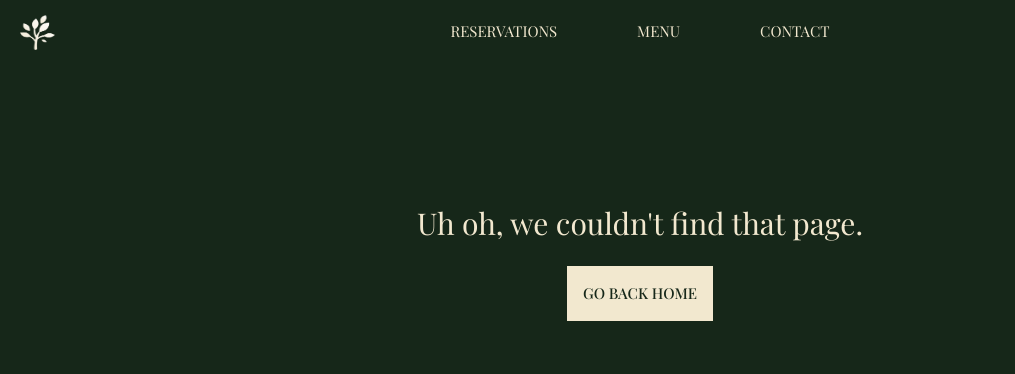
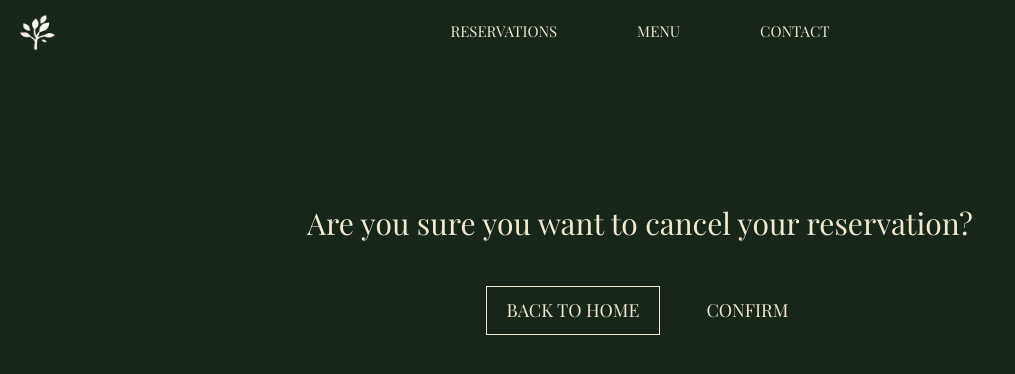
Before and after one commit to malin-nilsson/RestaurantBookingApp, a React (Create React App) app in the folder frontend/: page /booking_cancelation/1 in a window 1280 px wide. Shown: the top 374 px of the page, without its empty margins (0-1015 px from the left). Built offline with nearby package versions, Linux system fonts and the light colour scheme; no server answers; a web font is replaced by a local one.

Commit message:
added files

```diff
--- a/frontend/src/App.tsx
+++ b/frontend/src/App.tsx
@@ -1,59 +1,60 @@
-import './App.css'
-import { BrowserRouter, Route, Routes } from 'react-router-dom'
-import Layout from './components/Layout'
-import Home from './components/pages/Home'
-import Reservations from './components/pages/Reservations'
-import Contact from './components/pages/Contact'
-import Menu from './components/pages/Menu'
-import NotFound from './components/pages/NotFound'
-import { useEffect, useState } from 'react'
+import "./App.css";
+import { BrowserRouter, Route, Routes } from "react-router-dom";
+import Layout from "./components/Layout";
+import Home from "./components/pages/Home";
+import Reservations from "./components/pages/Reservations";
+import Contact from "./components/pages/Contact";
+import Menu from "./components/pages/Menu";
+import NotFound from "./components/pages/NotFound";
+import { useEffect, useState } from "react";
 // Context
 import {
   BookingContext,
   BookingInterface,
   defaultValue,
-} from './context/BookingContext'
-import axios from 'axios'
-import { IReservation } from './models/IReservation'
-import { CreateAdminReservation } from './components/pages/AdminReservation'
-import Admin from './components/pages/Admin'
+} from "./context/BookingContext";
+import axios from "axios";
+import { IReservation } from "./models/IReservation";
+import { CreateAdminReservation } from "./components/pages/AdminReservation";
+import Admin from "./components/pages/Admin";
+import UserCancelReservation from "./components/pages/UserCancelReservation";
 
 function App() {
-  const [bookings, setBookings] = useState<BookingInterface>(defaultValue)
+  const [bookings, setBookings] = useState<BookingInterface>(defaultValue);
 
   useEffect(() => {
-    if (bookings.bookings.length !== 0) return
+    if (bookings.bookings.length !== 0) return;
     // Get all bookings and save them in Booking context
     axios
-      .get<IReservation[]>('http://localhost:4000/bookings')
+      .get<IReservation[]>("http://localhost:4000/bookings")
       .then((response) => {
-        setBookings({ ...bookings, bookings: response.data })
-      })
-  }, [bookings])
+        setBookings({ ...bookings, bookings: response.data });
+      });
+  }, [bookings]);
 
   // Update Booking context
   bookings.updateBooking = (r: IReservation) => {
-    const newBookingsList = [...bookings.bookings]
+    const newBookingsList = [...bookings.bookings];
 
     for (let i = 0; i < newBookingsList.length; i++) {
       if (newBookingsList[i]._id === r._id) {
-        newBookingsList.splice(i, 1, r)
+        newBookingsList.splice(i, 1, r);
       }
     }
-    setBookings({ ...bookings, bookings: newBookingsList })
-  }
+    setBookings({ ...bookings, bookings: newBookingsList });
+  };
 
   // Delete from Booking context
   bookings.deleteBooking = (r: IReservation) => {
-    const newBookingsList = [...bookings.bookings]
+    const newBookingsList = [...bookings.bookings];
 
     for (let i = 0; i < newBookingsList.length; i++) {
       if (newBookingsList[i]._id === r._id) {
-        newBookingsList.splice(i, 1)
+        newBookingsList.splice(i, 1);
       }
     }
-    setBookings({ ...bookings, bookings: newBookingsList })
-  }
+    setBookings({ ...bookings, bookings: newBookingsList });
+  };
 
   return (
     <BookingContext.Provider value={bookings}>
@@ -64,6 +65,10 @@ function App() {
             <Route path="/admin" element={<Admin />} />
             <Route path="/admin/create" element={<CreateAdminReservation />} />
             <Route path="/reservations" element={<Reservations />} />
+            <Route
+              path="/booking_cancelation/:id"
+              element={<UserCancelReservation />}
+            />
             <Route path="/menu" element={<Menu />} />
             <Route path="/contact" element={<Contact />} />
             <Route path="*" element={<NotFound />} />
@@ -71,7 +76,7 @@ function App() {
         </Routes>
       </BrowserRouter>
     </BookingContext.Provider>
-  )
+  );
 }
 
-export default App
+export default App;
--- /dev/null
+++ b/frontend/src/components/pages/UserCancelReservation.tsx
@@ -0,0 +1,83 @@
+import { Link, useNavigate, useParams } from "react-router-dom";
+import styled from "styled-components";
+import { devices } from "../styled-components/breakpoints/Breakpoints";
+import {
+  StyledButton,
+  StyledButtonGreen,
+} from "../styled-components/Button/StyledButton";
+import { StyledMediumHeading } from "../styled-components/Headings/StyledHeadings";
+import { StyledFlexDiv } from "../styled-components/Wrappers/StyledFlex";
+import axios from "axios";
+import { deleteBooking } from "../../services/deleteBooking";
+import { IReservation } from "../../models/IReservation";
+import Home from "./Home";
+import { useState } from "react";
+
+export default function UserCancelReservation() {
+  const [showConfirm, setShowConfirm] = useState<Boolean>(true);
+
+  const { id } = useParams();
+
+  return (
+    <div>
+      <StyledFlexDiv padding="200px 100px">
+        {showConfirm ? (
+          <StyledMediumHeading>
+            Are you sure you want to cancel your reservation?
+          </StyledMediumHeading>
+        ) : (
+          <StyledMediumHeading>
+            Your reservation has been cancelled.
+          </StyledMediumHeading>
+        )}
+
+        <CancelWrapper>
+          <Link to="/">BACK TO HOME</Link>
+          {showConfirm ? (
+            <button
+              onClick={async () => {
+                axios
+                  .delete("http://localhost:4000/bookings/cancel/" + id)
+                  .then(() => {
+                    setShowConfirm(!showConfirm);
+                  });
+              }}
+            >
+              CONFIRM
+            </button>
+          ) : null}
+        </CancelWrapper>
+      </StyledFlexDiv>
+    </div>
+  );
+}
+
+const CancelWrapper = styled.div`
+  margin-top: 30px;
+  display: flex;
+  gap: 40px;
+  align-items: center;
+  font-size: 1.8rem;
+  font-family: var(--headingfont);
+  color: var(--beige);
+  a {
+    text-decoration: none;
+    outline: none;
+    color: var(--beige);
+    border: 1px solid var(--beige);
+    background-color: var(--green);
+    padding: 10px 20px 10px 20px;
+    transition: all 0.25s ease-in-out;
+    &:hover {
+      background-color: var(--beige);
+      color: var(--green);
+    }
+  }
+  button {
+    background-color: var(--green);
+    color: var(--beige);
+    border: none;
+    &:hover {
+    }
+  }
+`;
```
